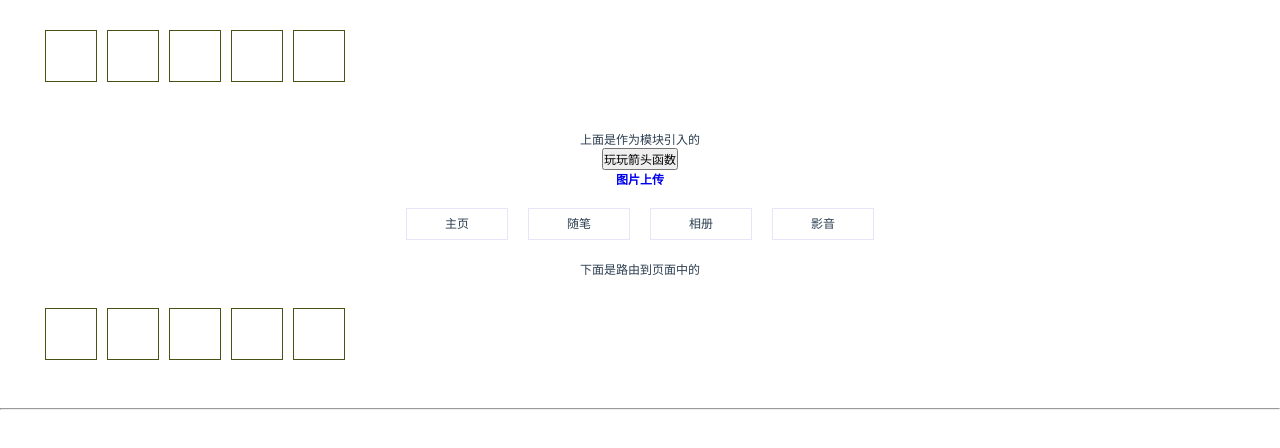
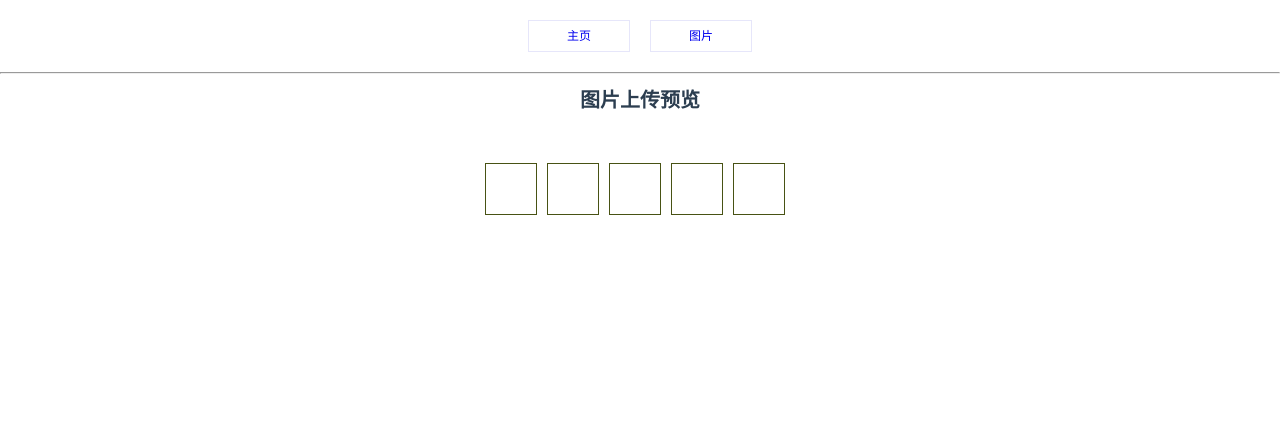
Before and after one commit to LonHon/vue-echarts-demo, a Vue app: page /#/hhh in a window 1280 px wide. Shown: the top 448 px of the page. Built offline with nearby package versions, Linux system fonts and the light colour scheme.

Commit message:
更新导航， 以后各个功能通过导航栏链接

```diff
--- a/src/App.vue
+++ b/src/App.vue
@@ -1,19 +1,13 @@
 <template>
   <div id="app">
-    <hello></hello>
-    <p>上面是作为模块引入的</p>
-    <button @click="test()" >玩玩箭头函数</button>
-    <router-link to="/hhh"> <h5>图片上传</h5></router-link>
     <Navi></Navi>
-    <p>下面是路由到页面中的</p>
+    <hr>
     <router-view></router-view>
-    <hr>
   </div>
 </template>
 
 <script>
   import Navi from '@/components/Navigator'
-  import Hello from '@/components/Hello'
 export default {
   name: 'app',
   data(){
@@ -21,13 +15,8 @@ export default {
     }
   },
   methods: {
-      test: ()=>{
-          let arr= [true,666666,3];
-          let [q,w,e] = arr;
-          console.log(q,w,e)
-      }
   },
-  components: { Navi, Hello }
+  components: { Navi }
 }
 </script>
 
@@ -44,4 +33,8 @@ export default {
     height: 100%;
     position: relative;
   }
+  h2 {
+    font-size: 20px;
+    margin: 10px;
+  }
 </style>
--- a/src/assets/style/reset.css
+++ b/src/assets/style/reset.css
@@ -7,6 +7,7 @@ small{ font-size:12px; }
 ul, ol { list-style:none; }
 a { text-decoration:none; }
 a:hover { text-decoration:underline; }
+a:active { color: inherit;}
 sup { vertical-align:text-top; }
 sub{ vertical-align:text-bottom; }
 legend { color:#000; }
--- a/src/components/Navigator.vue
+++ b/src/components/Navigator.vue
@@ -1,7 +1,9 @@
 <template>
   <div class="main-navi">
     <ul>
-      <li v-for="item in menu"> {{item}} </li>
+      <template  v-for="(item, index) in menu">
+        <router-link v-if="item.path" :to="item.path" @click="changeNavi($event,item.name)"><li :title="item.descript"> {{item.name}} </li></router-link>
+      </template>
     </ul>
 
   </div>
@@ -12,8 +14,33 @@
         name: 'navigation',
         data () {
             return {
-                menu: ['主页', '随笔', '相册', '影音']
+                currentNavi: '',
+                menu: [
+                  {
+                      name: '主页',
+                      path: '/',
+                      descript: 'home'
+                  },
+                  {
+                    name: '图片',
+                    path: '/hhh',
+                    descript: '图片上传预览组件'
+                  },
+                  {
+                    name: '相册',
+                    path: ''
+                  },
+                  {
+                    name: '影音',
+                    path: ''
+                  }
+                ]
             }
+        },
+        methods: {
+          changeNavi: function(e, n){
+              this.currentNavi = n;
+          }
         }
     }
 </script>
@@ -31,7 +58,6 @@
     height: 30px;
     margin: 0 10px;
     border: 1px solid lavender;
-    cursor: pointer;
   }
   li:after{
     content: "";
--- a/src/components/Hello.vue
+++ b/src/components/imgUpLoad.vue
@@ -1,5 +1,6 @@
 <template>
   <div class="hello">
+    <h2>图片上传预览</h2>
     <div class="imgArea">
       <ul>
         <li v-for="(item,index) in mmm" >
@@ -59,7 +60,7 @@ export default {
     },
     delImg: function(e,i){
       this.mmm[i].data = '';
-      var dom = document.getElementById(this.mmm[i].name);
+      let dom = document.getElementById(this.mmm[i].name);
       dom.value ='';
     }
   },
@@ -71,7 +72,8 @@ export default {
 
   .imgArea{
     width: 400px;
-    height: 100px;
+    height: 200px;
+    margin: 50px auto;
   }
   .imgArea ul{
     margin-top: 30px;
--- a/src/router/route.js
+++ b/src/router/route.js
@@ -1,6 +1,6 @@
 import Vue from 'vue'
 import Router from 'vue-router'
-import Hello from '@/components/Hello'
+import imgUpLoad from '@/components/imgUpLoad'
 
 Vue.use(Router)
 
@@ -8,8 +8,8 @@ export default new Router({
   routes: [
     {
       path: '/hhh',
-      name: 'Hello',
-      component: Hello
+      name: 'imgUpLoad',
+      component: imgUpLoad
     }
   ]
 })
```
Also changed, not shown: .babelrc (added), .postcssrc.js (added), 2 other files (tests, documents, lock files or other folders).
